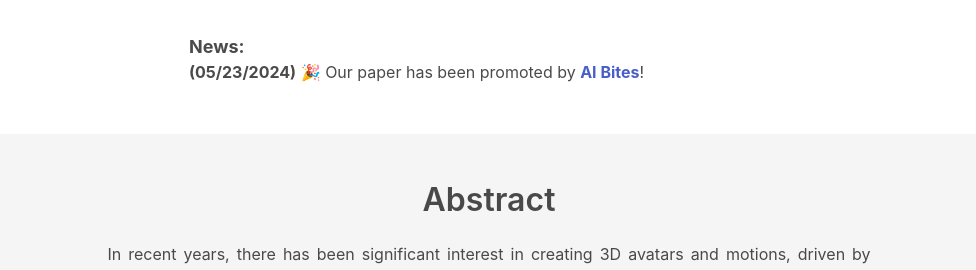
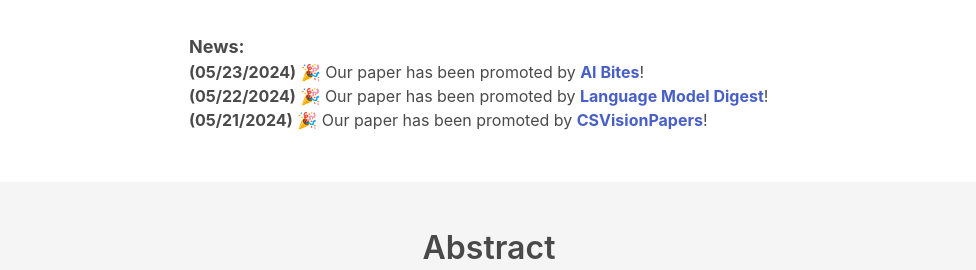
Before and after one commit to steve-zeyu-zhang/MotionAvatar, a plain HTML site: page index.html in a window 1280 px wide. Shown: the part 479-749 px from the top of the page, without its empty margins (151-1127 px from the left). Drawn offline with nearby package versions, Linux system fonts and the light colour scheme; some packages are replaced by stand-ins of ours; a script that the page names is missing; some icons are missing; a web font is replaced by a local one.

Commit message:
update website

```diff
--- a/index.html
+++ b/index.html
@@ -206,6 +206,8 @@
   <h2><font size="4"> <b>News:</b> </font></h2>
   <ul>
     <li><b>(05/23/2024)</b> &#127881; Our paper has been promoted by <a href="https://twitter.com/ai_bites/status/1792907754727744000"><b>AI Bites</b></a>!</li>
+    <li><b>(05/22/2024)</b> &#127881; Our paper has been promoted by <a href="https://www.reddit.com/r/languagemodeldigest/comments/1cxqebo/create_3d_avatars_with_text_prompts_with_this_new/"><b>Language Model Digest</b></a>!</li>
+    <li><b>(05/21/2024)</b> &#127881; Our paper has been promoted by <a href="https://x.com/CSVisionPapers/status/1792975365842817444"><b>CSVisionPapers</b></a>!</li>
   </ul>
 </div>
 
```
Also changed, not shown: 1 other file.
